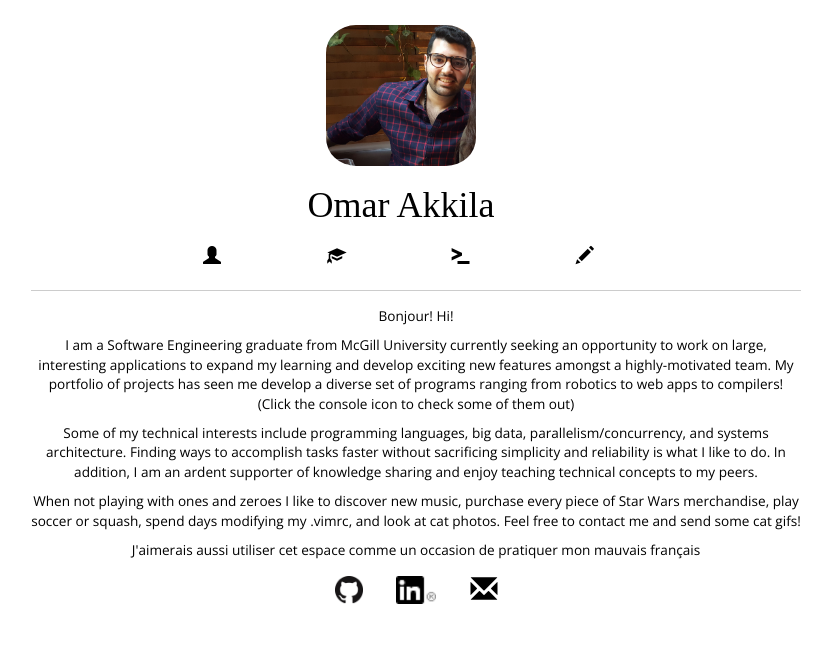
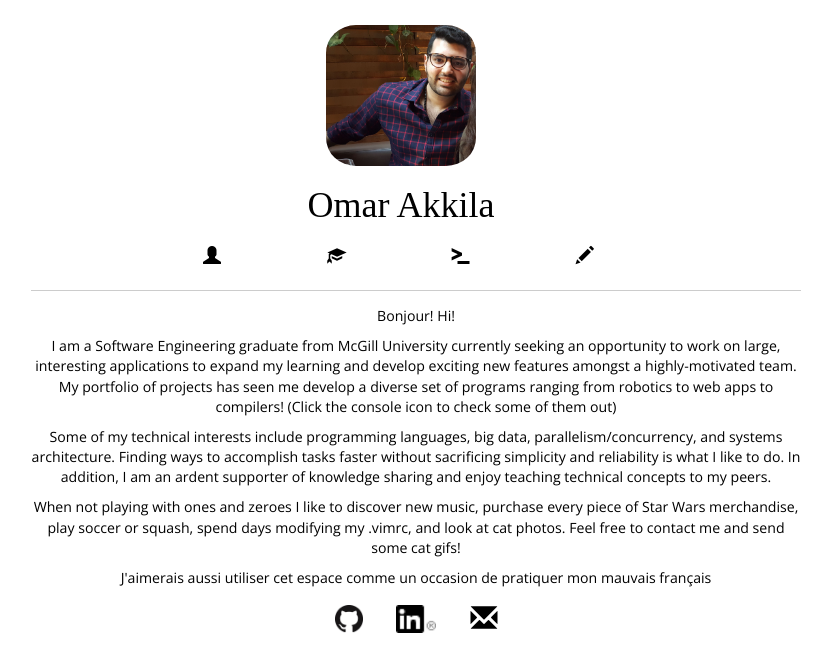
Before and after one commit to omakk/omakk.github.io, a Jekyll site: the page built from index.html, in a window 1280 px wide. Shown: the top 672 px of the page, without its empty margins (239-1070 px from the left). Built offline with Jekyll 4.4.1, drawn with Linux system fonts in a browser that asks for light colours; some web fonts are replaced.

Commit message:
Minor changes and updates

```diff
--- a/assets/style.css
+++ b/assets/style.css
@@ -15,13 +15,13 @@
 
 h4, h5, h6 {
   color: black;
-  font-family: 'Roboto', cursive;
+  font-family: 'Roboto', sans-serif;
 }
 
 p, p > a, .content-list {
   color: black;
   font-family: 'Open Sans', sans-serif;
-  font-size: 1.25rem;
+  font-size: 1.3rem;
 }
 
 p > span {float: right;}
--- a/index.html
+++ b/index.html
@@ -67,7 +67,7 @@
             <li class="content-list-item">Python</li>
             <li class="content-list-item">C</li>
             <li class="content-list-item">Javascript</li>
-            <li class="content-list-item">OCaml</li>
+            <li class="content-list-item">Rust</li>
             <li class="content-list-item">Bash</li>
           </ul>
           <!-- End Section -->
```
Also changed, not shown: other parts of index.html (+2 -0 lines), 1 other file.
